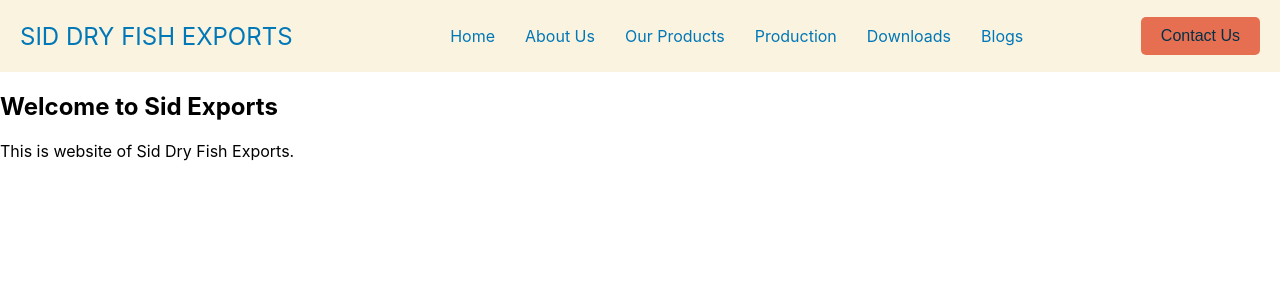
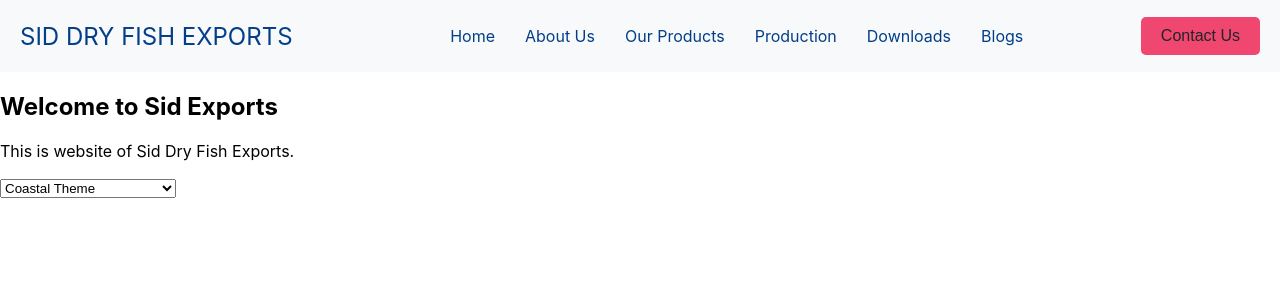
Before and after one commit to neelodedra/sid-exports, a React (Create React App) app: page / in a window 1280 px wide. Shown: the top 300 px of the page. Built offline with nearby package versions, Linux system fonts and the light colour scheme.

Commit message:
Added Theme Switcher to check 3 themes

```diff
--- a/src/App.js
+++ b/src/App.js
@@ -1,11 +1,13 @@
 import React from 'react';
 import Home from './pages/Home/Home';
+import ThemeSwitcher from './components/ThemeSwitcher/ThemeSwitcher';
 // import './App.css';
 
 const App = () => {
   return (
     <div className="App">
       <Home />
+      <ThemeSwitcher />
     </div>
   );
 };
--- a/src/components/Navbar/Navbar.css
+++ b/src/components/Navbar/Navbar.css
@@ -6,17 +6,17 @@
     --secondary-color: #F4A261;
     --text-color: #023047;
     /* Rustic Fisherman Theme */
-    /* --background-color: #FFF8E1;
+    --background-color: #FFF8E1;
     --primary-color: #2A9D8F;
     --accent-color: #F4A261;
     --secondary-color: #8D6E63;
-    --text-color: #264653; */
+    --text-color: #264653;
     /* Modern Minimalist Theme */
-    /* --background-color: #F8F9FA;
+    --background-color: #F8F9FA;
     --primary-color: #023E8A;
     --accent-color: #EF476F;
     --secondary-color: #FFD166;
-    --text-color: #212529; */
+    --text-color: #212529;
 
   }
 
--- /dev/null
+++ b/src/components/ThemeSwitcher/ThemeSwitcher.js
@@ -0,0 +1,31 @@
+import React, { useState } from 'react';
+import themes from '../../utils/themes';
+
+const ThemeSwitcher = () => {
+  const [theme, setTheme] = useState('coastal');
+
+  const applyTheme = (themeName) => {
+    const theme = themes[themeName];
+    for (let key in theme) {
+      document.documentElement.style.setProperty(key, theme[key]);
+    }
+  };
+
+  const handleThemeChange = (event) => {
+    const selectedTheme = event.target.value;
+    setTheme(selectedTheme);
+    applyTheme(selectedTheme);
+  };
+
+  return (
+    <div>
+      <select value={theme} onChange={handleThemeChange}>
+        <option value="coastal">Coastal Theme</option>
+        <option value="rusticFisherman">Rustic Fisherman Theme</option>
+        <option value="modernMinimalist">Modern Minimalist Theme</option>
+      </select>
+    </div>
+  );
+};
+
+export default ThemeSwitcher;
--- /dev/null
+++ b/src/utils/themes.js
@@ -0,0 +1,25 @@
+const themes = {
+    coastal: {
+      '--background-color': '#FAF3E0',
+      '--primary-color': '#0077B6',
+      '--accent-color': '#E76F51',
+      '--secondary-color': '#F4A261',
+      '--text-color': '#023047',
+    },
+    rusticFisherman: {
+      '--background-color': '#FFF8E1',
+      '--primary-color': '#2A9D8F',
+      '--accent-color': '#F4A261',
+      '--secondary-color': '#8D6E63',
+      '--text-color': '#264653',
+    },
+    modernMinimalist: {
+      '--background-color': '#F8F9FA',
+      '--primary-color': '#023E8A',
+      '--accent-color': '#EF476F',
+      '--secondary-color': '#FFD166',
+      '--text-color': '#212529',
+    },
+  };
+
+  export default themes;
```
